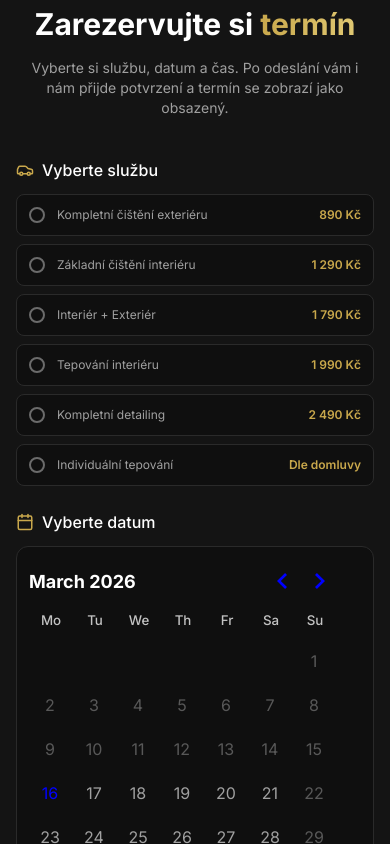
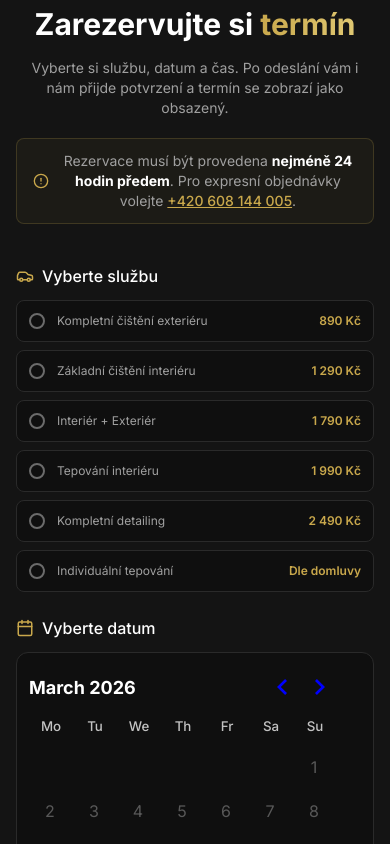
Before and after one commit to jakubrichter332-ops/fixnshine-web, a React (Vite) app: page / in a window 390 px wide. Shown: the part 7560-8404 px from the top of the page. Built offline with nearby package versions, Linux system fonts and the light colour scheme.

Commit message:
Enforce 24h advance booking rule and add express order notice
- Disable today in calendar (all slots are within 24h)
- Block time slots within 24h for tomorrow
- Show info banner with phone number for express orders

Co-Authored-By: Claude Sonnet 4.6 <noreply@anthropic.com>

```diff
--- a/src/components/Booking.tsx
+++ b/src/components/Booking.tsx
@@ -10,6 +10,7 @@ import {
   Car,
   Check,
   Loader2,
+  AlertCircle,
 } from "lucide-react";
 import "react-day-picker/style.css";
 import { createBooking, getBookedSlots } from "../lib/supabase";
@@ -35,6 +36,13 @@ const ALL_TIME_SLOTS = [
   "15:00",
   "16:00",
 ];
+
+function isWithin24h(date: Date, time: string): boolean {
+  const [hours, minutes] = time.split(":").map(Number);
+  const slot = new Date(date);
+  slot.setHours(hours, minutes, 0, 0);
+  return slot.getTime() - Date.now() < 24 * 60 * 60 * 1000;
+}
 
 function toLocalDateStr(date: Date): string {
   return `${date.getFullYear()}-${String(date.getMonth() + 1).padStart(2, "0")}-${String(date.getDate()).padStart(2, "0")}`;
@@ -233,11 +241,12 @@ export default function Booking() {
     }
   };
 
-  const today = new Date();
-  today.setHours(0, 0, 0, 0);
+  const tomorrow = new Date();
+  tomorrow.setDate(tomorrow.getDate() + 1);
+  tomorrow.setHours(0, 0, 0, 0);
 
-  // Neděle (0) a sobotu (6) zakážeme
-  const disabledDays = [{ before: today }, { dayOfWeek: [0] }];
+  // Zakážeme dny dříve než zítra (vše dnes je < 24h) + neděle
+  const disabledDays = [{ before: tomorrow }, { dayOfWeek: [0] }];
 
   if (isSubmitted) {
     return (
@@ -322,6 +331,16 @@ export default function Booking() {
             Vyberte si službu, datum a čas. Po odeslání vám i nám přijde
             potvrzení a termín se zobrazí jako obsazený.
           </p>
+          <div className="inline-flex items-center gap-2.5 mt-5 bg-gold/5 border border-gold/20 rounded-lg px-4 py-3 text-sm text-text-secondary">
+            <AlertCircle size={16} className="text-gold flex-shrink-0" />
+            <span>
+              Rezervace musí být provedena <strong className="text-text-primary">nejméně 24 hodin předem</strong>.
+              Pro expresní objednávky volejte{" "}
+              <a href="tel:+420608144005" className="text-gold hover:text-gold-light underline font-medium">
+                +420 608 144 005
+              </a>.
+            </span>
+          </div>
         </motion.div>
 
         <form onSubmit={handleSubmit}>
@@ -433,14 +452,16 @@ export default function Booking() {
                   <div className="grid grid-cols-3 gap-2">
                     {ALL_TIME_SLOTS.map((time) => {
                       const isBooked = bookedSlots.includes(time);
+                      const tooSoon = selectedDate ? isWithin24h(selectedDate, time) : false;
+                      const unavailable = isBooked || tooSoon;
                       return (
                         <button
                           key={time}
                           type="button"
-                          disabled={isBooked}
+                          disabled={unavailable}
                           onClick={() => setSelectedTime(time)}
                           className={`py-2.5 sm:py-3 rounded-lg text-sm font-medium transition-all duration-200 border ${
-                            isBooked
+                            unavailable
                               ? "border-border/50 bg-primary/20 text-text-muted/40 cursor-not-allowed line-through"
                               : selectedTime === time
                               ? "border-gold bg-gold/10 text-gold"
@@ -451,6 +472,11 @@ export default function Booking() {
                           {isBooked && (
                             <span className="block text-[10px] no-underline leading-tight">
                               obsazeno
+                            </span>
+                          )}
+                          {tooSoon && !isBooked && (
+                            <span className="block text-[10px] no-underline leading-tight">
+                              &lt; 24h
                             </span>
                           )}
                         </button>
```
